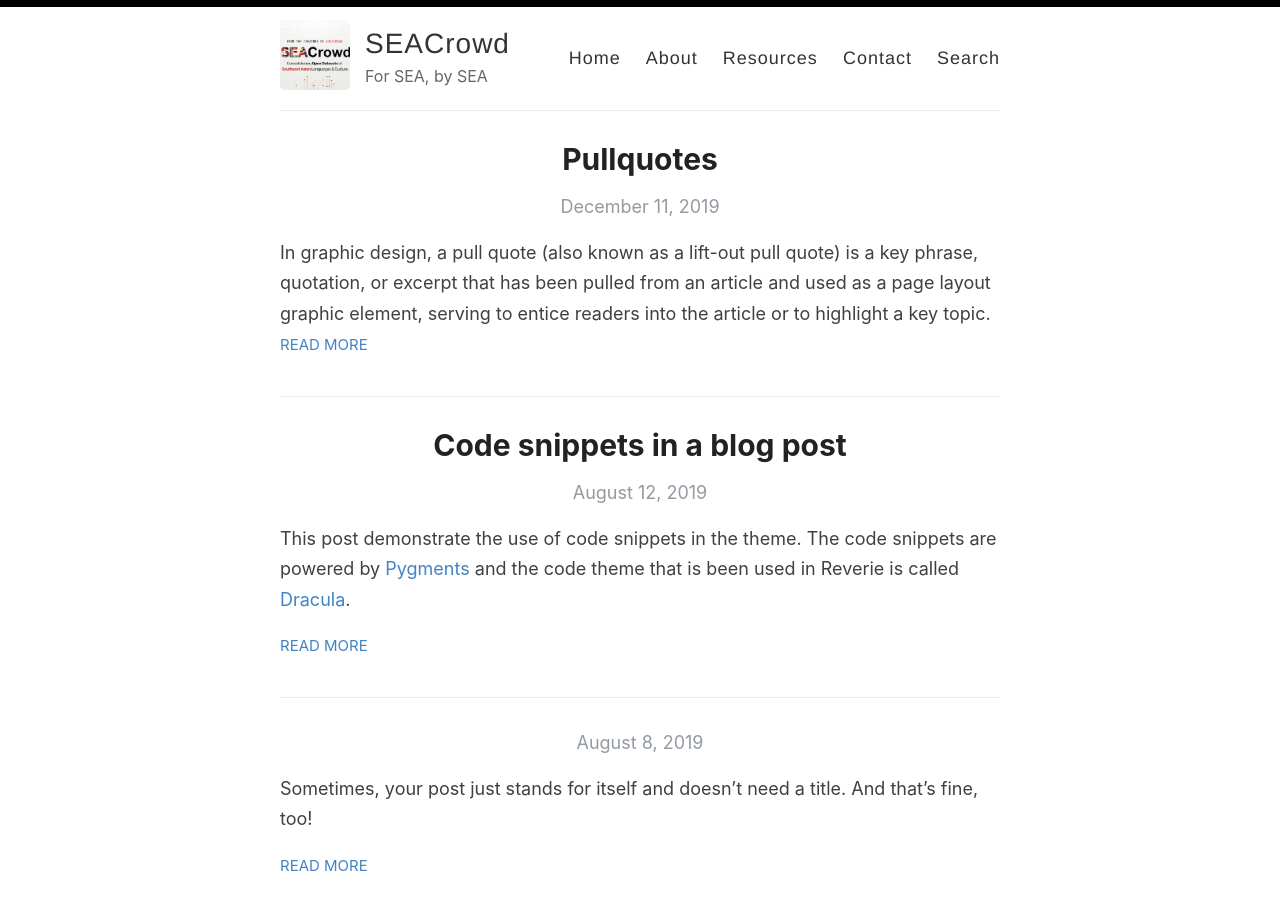
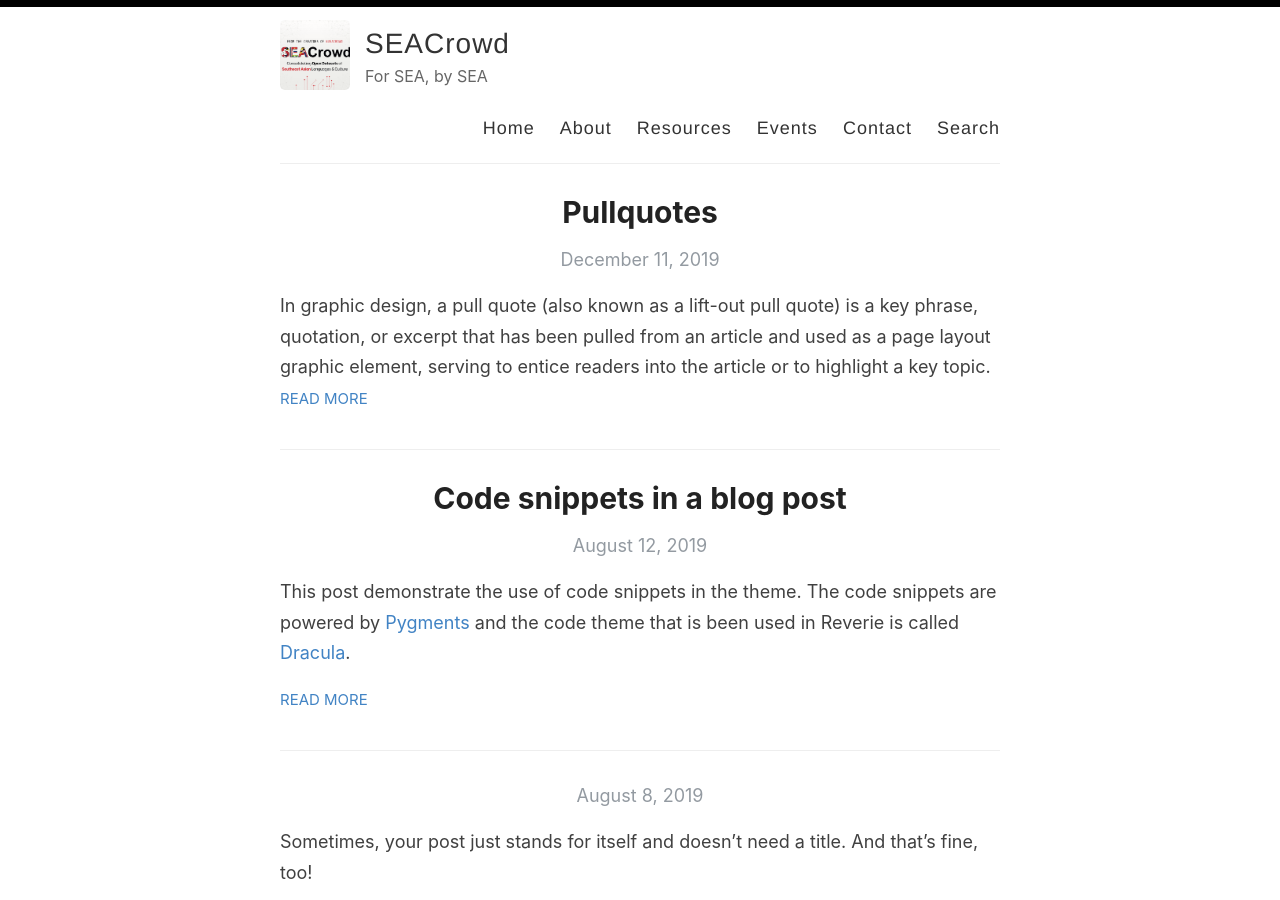
Before and after one commit to amitmerchant1990/reverie, a Jekyll site: the page built from index.html, in a window 1280 px wide and 900 px high. Built offline with Jekyll 4.4.1, drawn with Linux system fonts in a browser that asks for light colours; the list of posts is cut into pages by our own code.

Commit message:
Update default.html

```diff
--- a/_layouts/default.html
+++ b/_layouts/default.html
@@ -31,6 +31,7 @@
               <a href="{{ site.baseurl }}/">Home</a>
               <a href="{{ site.baseurl }}/about">About</a>
               <a href="{{ site.baseurl }}/resources">Resources</a>
+              <a href="{{ site.baseurl }}/events">Events</a>
               <a href="{{ site.baseurl }}/contact">Contact</a>
               <a href="{{ site.baseurl }}/search">Search</a
             </nav>
```
